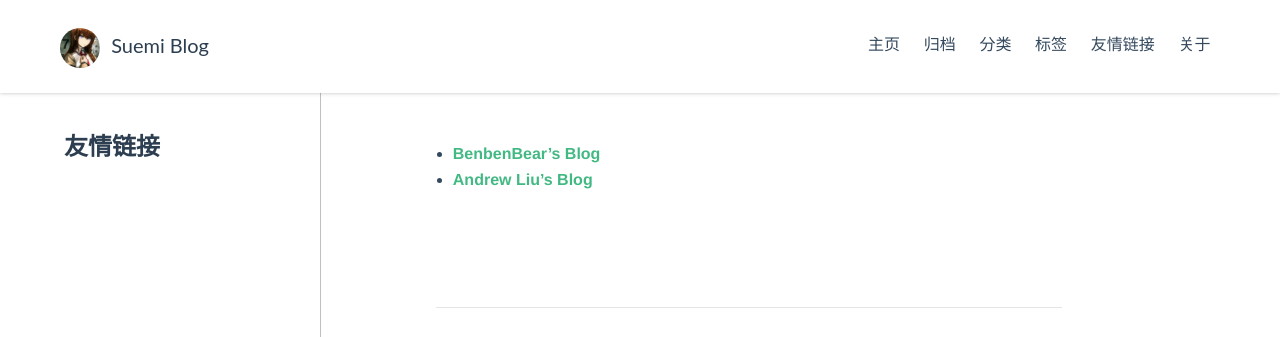
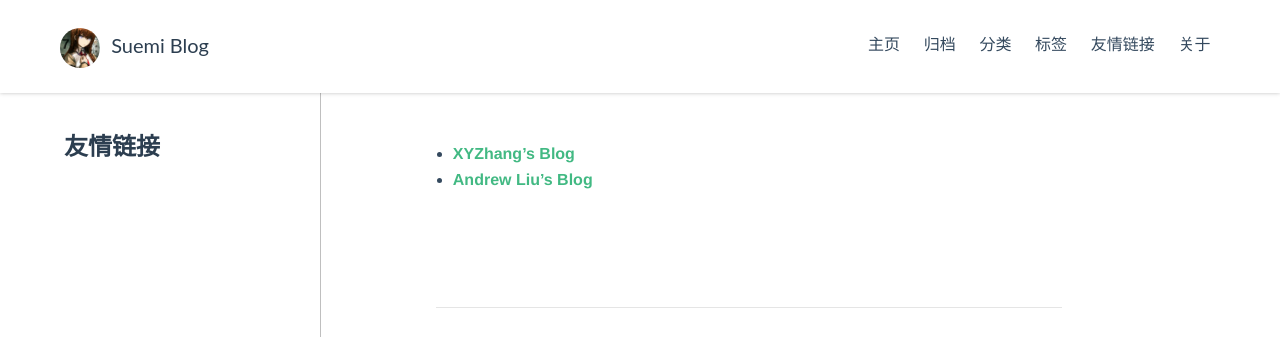
Before and after one commit to suemi994/suemi994.github.io, a Jekyll site: the page built from pages/links.md, in a window 1280 px wide. Shown: the top 337 px of the page. Built offline with Jekyll 4.4.1, drawn with Linux system fonts in a browser that asks for light colours; comment, search, counter and statistics services are not loaded.

Commit message:
xyzhang.me

```diff
--- a/pages/links.md
+++ b/pages/links.md
@@ -4,5 +4,5 @@ title: 友情链接
 permalink: /links.html
 ---
 
-- [BenbenBear's Blog](http://kitten-bear.org)
+- [XYZhang's Blog](http://xyzhang.me)
 - [Andrew Liu's Blog](http://andrewliu.tk)
```
